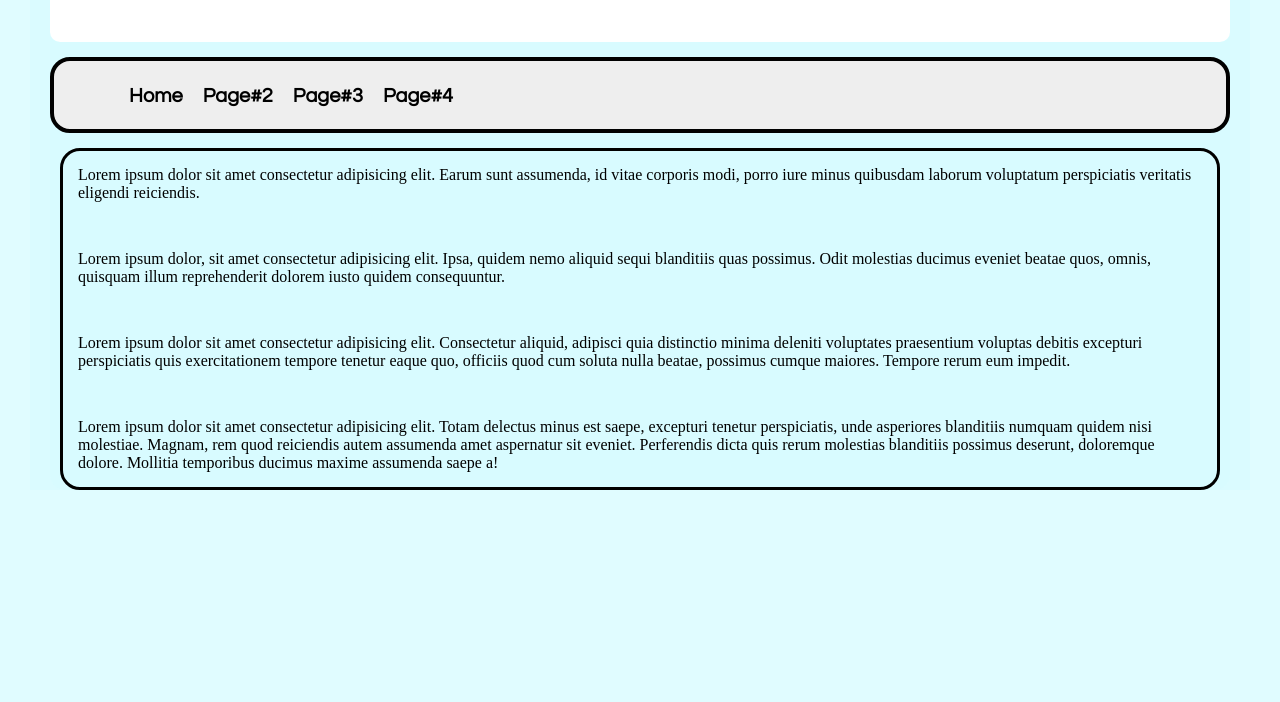
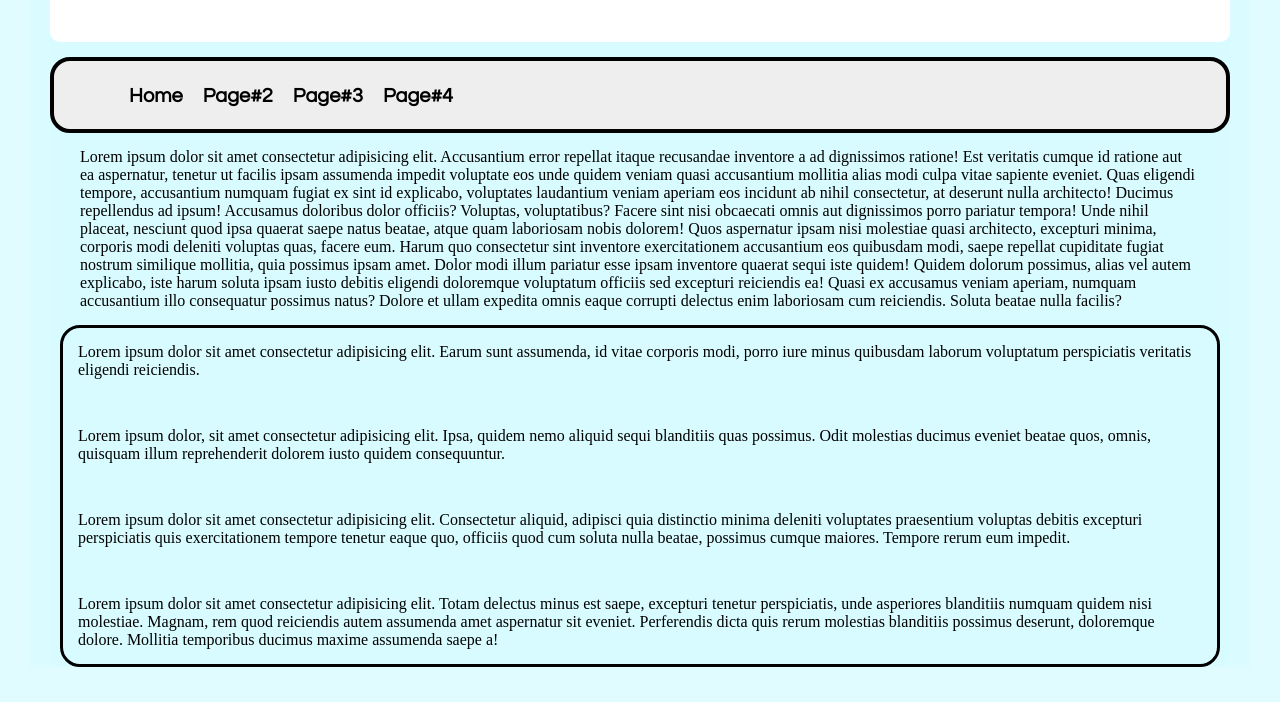
Before and after one commit to enillopez01/PW2_proyecto, a plain HTML site: page page4.html in a window 1280 px wide. Shown: the part 153-855 px from the top of the page. Before the commit the page ends 800 px from the top, so only its background shows below. Drawn offline with Linux system fonts and the light colour scheme.

Commit message:
Update page4.html

```diff
--- a/page4.html
+++ b/page4.html
@@ -39,7 +39,21 @@ Enil Enrique Lopez Cruz     2016-1007-0128
         <!--Cuerpo -->
         <div>
 
-
+            <p>Lorem ipsum dolor sit amet consectetur adipisicing elit. Accusantium error repellat itaque recusandae
+                inventore a ad dignissimos ratione! Est veritatis cumque id ratione aut ea aspernatur, tenetur ut
+                facilis ipsam assumenda impedit voluptate eos unde quidem veniam quasi accusantium mollitia alias modi
+                culpa vitae sapiente eveniet. Quas eligendi tempore, accusantium numquam fugiat ex sint id explicabo,
+                voluptates laudantium veniam aperiam eos incidunt ab nihil consectetur, at deserunt nulla architecto!
+                Ducimus repellendus ad ipsum! Accusamus doloribus dolor officiis? Voluptas, voluptatibus? Facere sint
+                nisi obcaecati omnis aut dignissimos porro pariatur tempora! Unde nihil placeat, nesciunt quod ipsa
+                quaerat saepe natus beatae, atque quam laboriosam nobis dolorem! Quos aspernatur ipsam nisi molestiae
+                quasi architecto, excepturi minima, corporis modi deleniti voluptas quas, facere eum. Harum quo
+                consectetur sint inventore exercitationem accusantium eos quibusdam modi, saepe repellat cupiditate
+                fugiat nostrum similique mollitia, quia possimus ipsam amet. Dolor modi illum pariatur esse ipsam
+                inventore quaerat sequi iste quidem! Quidem dolorum possimus, alias vel autem explicabo, iste harum
+                soluta ipsam iusto debitis eligendi doloremque voluptatum officiis sed excepturi reiciendis ea! Quasi ex
+                accusamus veniam aperiam, numquam accusantium illo consequatur possimus natus? Dolore et ullam expedita
+                omnis eaque corrupti delectus enim laboriosam cum reiciendis. Soluta beatae nulla facilis?</p>
         </div>
         <!--Pie -->
         <div class="pie">
```
